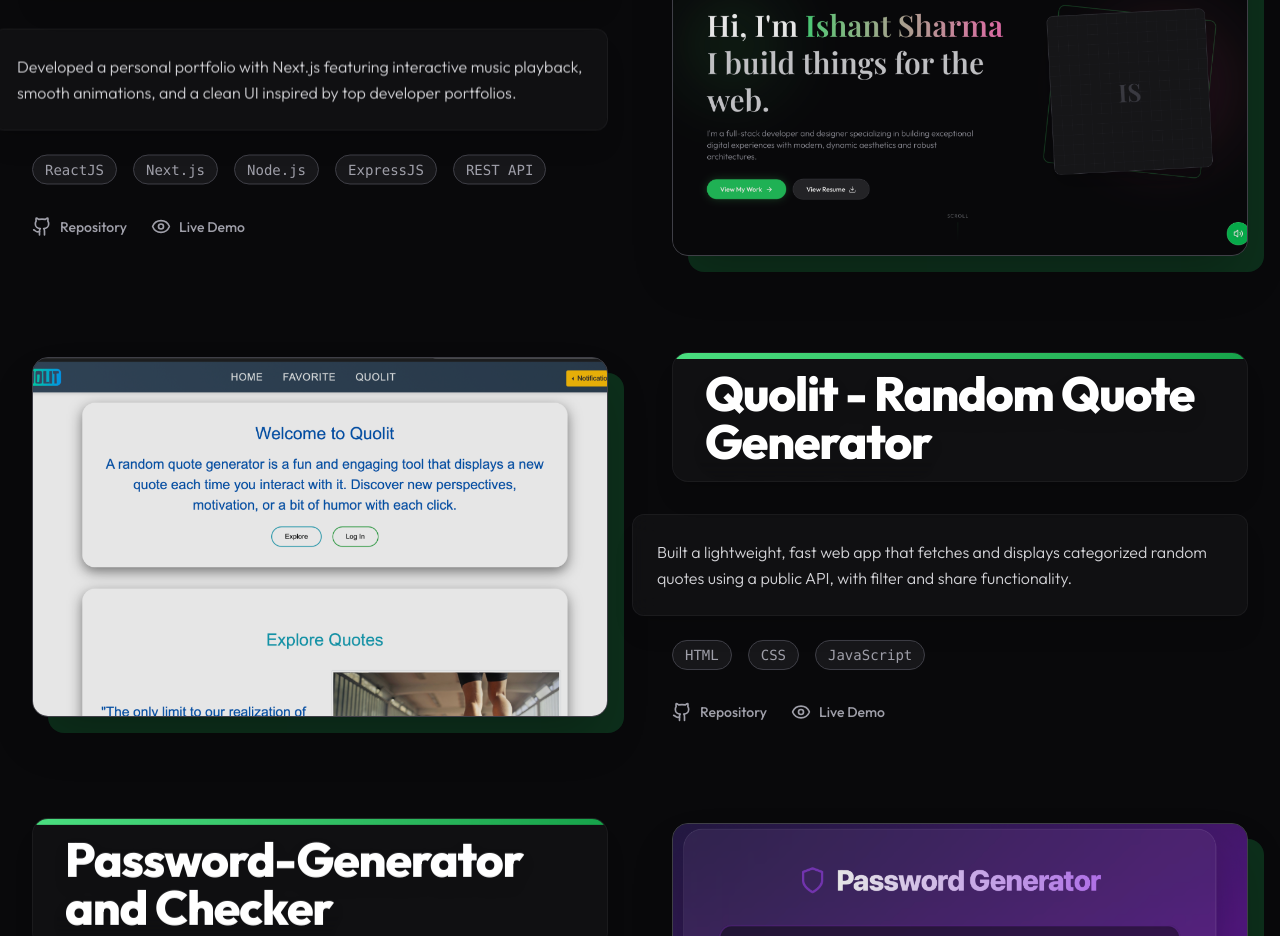
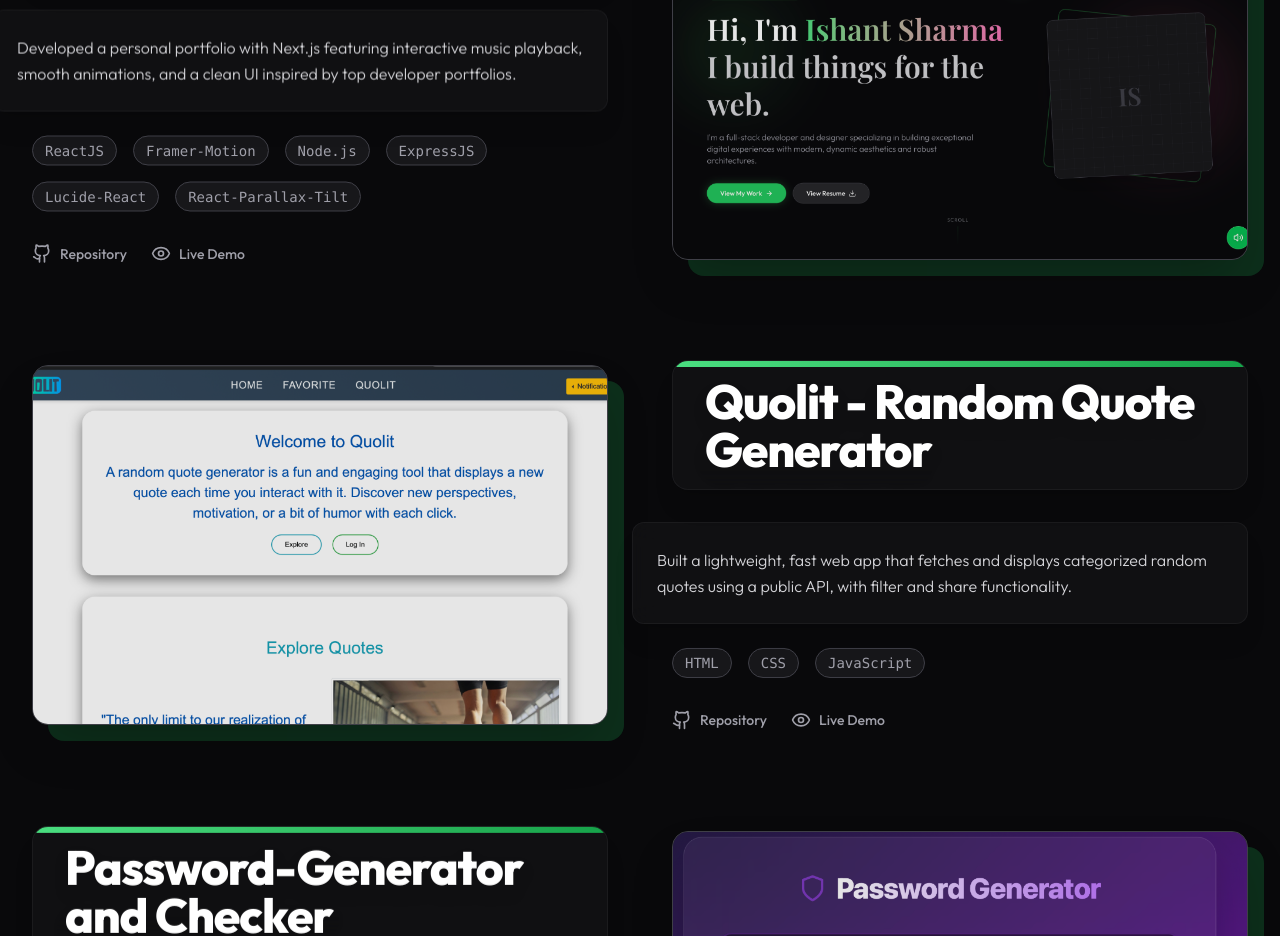
Before and after one commit to CipherCraftXIshant/Portfolio-Website, a React app in the folder frontend/: page / in a window 1280 px wide. Shown: the part 4260-5196 px from the top of the page. Built offline with nearby package versions, Linux system fonts and the light colour scheme; no server answers; the HTML template or start-up script is replaced by a standard one; a web font is replaced by a local one.

Commit message:
Final push-2

```diff
--- a/frontend/src/components/Projects.jsx
+++ b/frontend/src/components/Projects.jsx
@@ -29,7 +29,7 @@ const Projects = () => {
             id: 2,
             title: "Portfolio Website",
             description: "Developed a personal portfolio with Next.js featuring interactive music playback, smooth animations, and a clean UI inspired by top developer portfolios.",
-            techStack: ["ReactJS", "Next.js", "Node.js", "ExpressJS", "REST API"],
+            techStack: ["ReactJS", "Framer-Motion", "Node.js", "ExpressJS", "Lucide-React", "React-Parallax-Tilt"],
             image: "/images/projects/portfolio.png",
             githubUrl: "https://github.com/CipherCraftXIshant/Portfolio-Website",
             liveUrl: "https://github.com/CipherCraftXIshant/Portfolio-Website"
```
